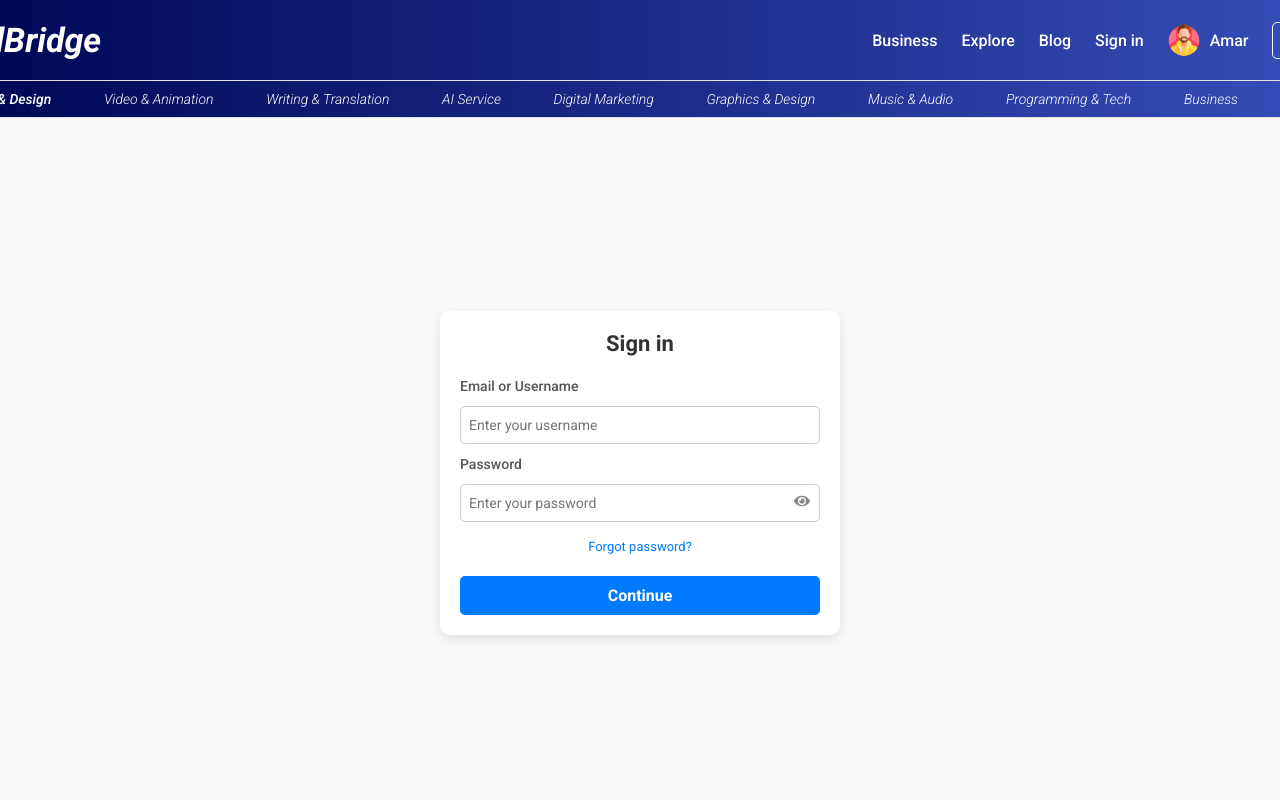
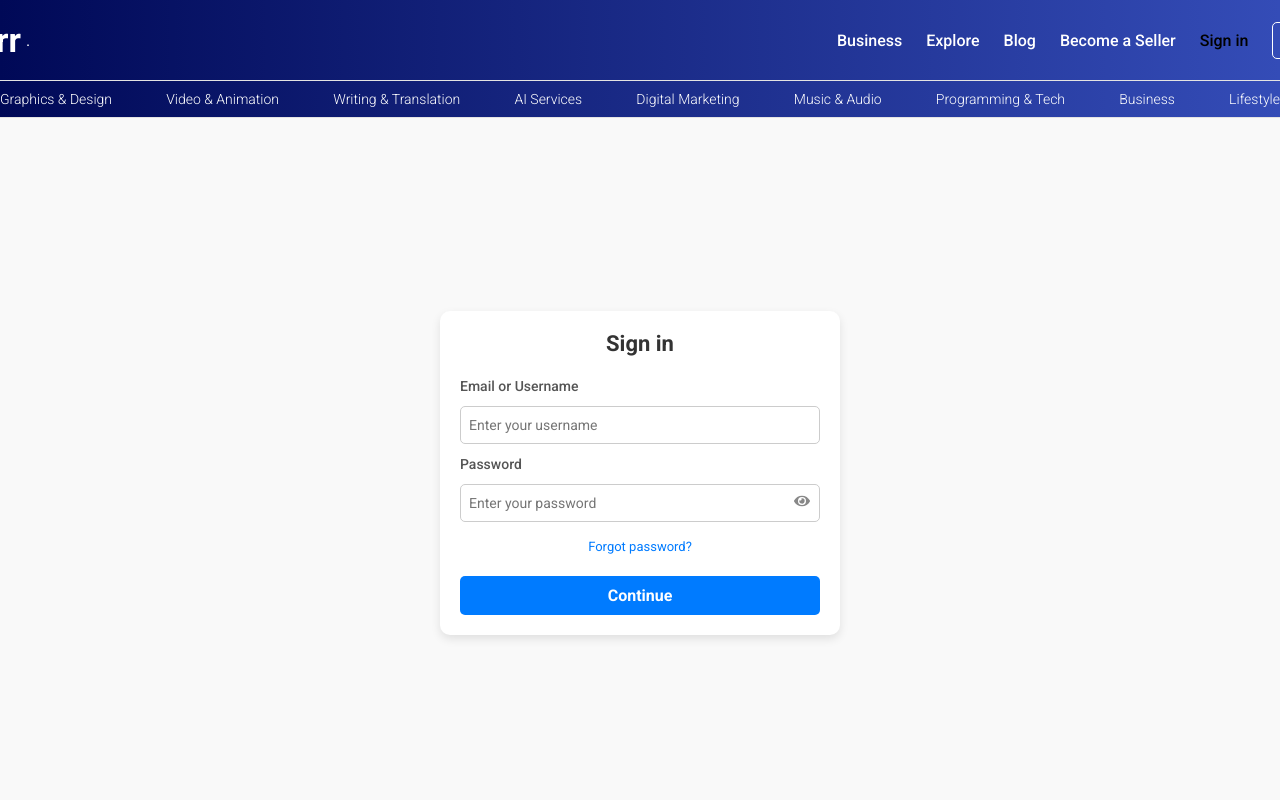
Before and after one commit to Amarnath-S02/SkillBridge, a React (Vite) app in the folder client/: page /login in a window 1280 px wide. Shown: the top 800 px of the page. Built offline with nearby package versions, Linux system fonts and the light colour scheme.

Commit message:
login and logout completed

```diff
--- a/client/package.json
+++ b/client/package.json
@@ -26,7 +26,7 @@
     "eslint": "^9.17.0",
     "eslint-plugin-react": "^7.37.2",
     "globals": "^15.14.0",
-    "vite": "^6.0.5"
+    "vite": "^6.0.11"
   },
   "resolutions": {
     "react": "^18.2.0",
--- a/client/src/components/navbar/Navbar.jsx
+++ b/client/src/components/navbar/Navbar.jsx
@@ -1,96 +1,128 @@
-import React, { useEffect, useState } from 'react'
-import { useLocation } from 'react-router-dom';
+import React, { useEffect, useState } from "react";
+import { Link, useLocation, useNavigate } from "react-router-dom";
+import newRequest from "../../utils/newRequest";
+import "./Navbar.scss";
 
-import { Link } from "react-router-dom";
-import "./Navbar.scss"
-const Navbar = () => {
-  const[active,setActive] = useState(false);
-  const[open,setOpen] = useState(false);
+function Navbar() {
+  const [active, setActive] = useState(false);
+  const [open, setOpen] = useState(false);
 
-  const{pathname}= useLocation()
+  const { pathname } = useLocation();
 
-  const isActive=()=>{
-    window.scrollY>0 ? setActive(true):setActive(false)
+  const isActive = () => {
+    window.scrollY > 0 ? setActive(true) : setActive(false);
+  };
+
+  useEffect(() => {
+    window.addEventListener("scroll", isActive);
+    return () => {
+      window.removeEventListener("scroll", isActive);
+    };
+  }, []);
+
+  const currentUser = JSON.parse(localStorage.getItem("currentUser"));
+
+  const navigate = useNavigate();
+
+  const handleLogout = async () => {
+    try {
+      await newRequest.post("/auth/logout");
+      localStorage.setItem("currentUser", null);
+      navigate("/");
+    } catch (err) {
+      console.log(err);
     }
-
-  useEffect(()=>{
-    window .addEventListener("scroll",isActive);
-    return ()=>{
-      window.removeEventListener("scroll",isActive);
-    }
-  },[]);
-
-  const currentUser={
-    id:1,
-    username:'Amar',
-    isSeller:true
-  }
+  };
 
   return (
-
-    <div className={active || pathname !=="/"? "navbar active":"navbar"}>
-      <div>
+    <div className={active || pathname !== "/" ? "navbar active" : "navbar"}>
       <div className="container">
         <div className="logo">
-            <Link to="/" className="link">
-             <span className='text'><i>SkillBridge</i></span>
+          <Link className="link" to="/">
+            <span className="text">fiverr</span>
           </Link>
-            <span className='dot'></span>
+          <span className="dot">.</span>
         </div>
         <div className="links">
-          <span >Business</span>
+          <span>Business</span>
           <span>Explore</span>
           <span>Blog</span>
-          <span >Sign in</span>
           {!currentUser?.isSeller && <span>Become a Seller</span>}
-          {!currentUser && <button>Join</button>}
-          {currentUser && (
-            <div className="user" onClick={()=>setOpen(!open)}>
-              <img src="./img/man2.png" alt="User profile" />
+          {currentUser ? (
+            <div className="user" onClick={() => setOpen(!open)}>
+              <img src={currentUser.img || "/img/noavatar.jpg"} alt="" />
               <span>{currentUser?.username}</span>
-             { open && <div className="options">
-                {currentUser?.isSeller&& (
+              {open && (
+                <div className="options">
+                  {currentUser.isSeller && (
                     <>
-                 <Link className="link" to="/mygigs">Services</Link>
-                 <Link className="link" to="/add">Add New Services</Link>
-
+                      <Link className="link" to="/mygigs">
+                        Services
+                      </Link>
+                      <Link className="link" to="/add">
+                        Add New   Services
+                      </Link>
                     </>
                   )}
-               <Link to="/orders" className="link">Orders</Link>
-              <Link to="/messages" className="link">Messages</Link>
-              <Link to="/logout" className="link">Logout</Link>
-              </div>}
+                  <Link className="link" to="/orders">
+                    Orders
+                  </Link>
+                  <Link className="link" to="/messages">
+                    Messages
+                  </Link>
+                  <Link className="link" onClick={handleLogout}>
+                    Logout
+                  </Link>
                 </div>
               )}
-
+            </div>
+          ) : (
+            <>
+              <Link to="/login" className="link">Sign in</Link>
+              <Link className="link" to="/register">
                 <button>Join</button>
-          </div>
-
-        </div>
-       { (active || pathname !=="/")&& (
-        <>
-          <hr/>
-          <div className="menu">
-          <Link className="link menulink" to="/"><i>Graphics & Design</i></Link>
-
-        <Link className="link" to="/video-and-animation"><i>Video & Animation</i></Link>
-        <Link className="link " to="/writing-and-translation"><i>Writing & Translation</i></Link>
-        <Link className="link " to="/ai-service"><i>AI Service </i></Link>
-        <Link className="link " to="/digital-marketing"><i>Digital Marketing</i> </Link>
-        <Link className="link " to="/"><i>Graphics & Design</i></Link>
-        <Link className="link " to="/music-and-audio"><i>Music & Audio</i></Link>
-        <Link className="link " to="/programming-and-tech"><i>Programming & Tech</i></Link>
-        <Link className="link " to="/business"><i>Business</i></Link>
-        <Link className="link " to="/lifestyle"><i>Lifestyle</i></Link>
-
-          </div>
-          <hr/>
+              </Link>
             </>
           )}
         </div>
-
+      </div>
+      {(active || pathname !== "/") && (
+        <>
+          <hr />
+          <div className="menu">
+            <Link className="link menuLink" to="/">
+              Graphics & Design
+            </Link>
+            <Link className="link menuLink" to="/">
+              Video & Animation
+            </Link>
+            <Link className="link menuLink" to="/">
+              Writing & Translation
+            </Link>
+            <Link className="link menuLink" to="/">
+              AI Services
+            </Link>
+            <Link className="link menuLink" to="/">
+              Digital Marketing
+            </Link>
+            <Link className="link menuLink" to="/">
+              Music & Audio
+            </Link>
+            <Link className="link menuLink" to="/">
+              Programming & Tech
+            </Link>
+            <Link className="link menuLink" to="/">
+              Business
+            </Link>
+            <Link className="link menuLink" to="/">
+              Lifestyle
+            </Link>
+          </div>
+          <hr />
+        </>
+      )}
     </div>
   );
-};
+}
 
-export default Navbar
+export default Navbar;
--- a/client/src/pages/home/Home.scss
+++ b/client/src/pages/home/Home.scss
@@ -35,7 +35,7 @@
             }
         }
         .container{
-            width: 1500px; /* Increased from 1400px */
+            width: 1400px; /* Increased from 1400px */
             display: flex;
             align-items: center;
             gap: 100px; /* Increased gap slightly */
--- a/client/src/pages/login/Login.jsx
+++ b/client/src/pages/login/Login.jsx
@@ -1,26 +1,28 @@
 import React, { useState } from "react";
-import { FaEye, FaEyeSlash } from "react-icons/fa"; // Eye icons
-import "./Login.scss"; // Import SCSS file
-import axios from "axios";
+import { FaEye, FaEyeSlash } from "react-icons/fa";
+import "./Login.scss";
 import { useNavigate } from "react-router-dom";
+import newRequest from "../../utils/newRequest";
 
 function Login() {
   const [username, setUsername] = useState("");
   const [password, setPassword] = useState("");
   const [showPassword, setShowPassword] = useState(false);
+  const [error, setError] = useState(null); // Added error state
 
   const navigate = useNavigate();
 
   const handleSubmit = async (e) => {
     e.preventDefault();
     try {
-      const res = await axios.post("http://localhost:3000/api/auth/login", {
+      const res = await newRequest.post("/auth/login", {
         username,
         password,
       });
-      console.log(res.data);
+      localStorage.setItem("currentUser", JSON.stringify(res.data));
+      navigate("/");
     } catch (err) {
-      console.log(err);
+      setError(err.response?.data || "Something went wrong");
     }
   };
 
@@ -36,6 +38,7 @@ function Login() {
             placeholder="Enter your username"
             value={username}
             onChange={(e) => setUsername(e.target.value)}
+            required
           />
         </div>
 
@@ -46,15 +49,18 @@ function Login() {
             placeholder="Enter your password"
             value={password}
             onChange={(e) => setPassword(e.target.value)}
+            required
           />
           <span className="eye-icon" onClick={() => setShowPassword(!showPassword)}>
             {showPassword ? <FaEyeSlash /> : <FaEye />}
           </span>
         </div>
 
-        <a href="#">Forgot password?</a>
+        <a href="/forgot-password">Forgot password?</a>
 
         <button type="submit">Continue</button>
+
+        {error && <p className="error">{error}</p>}
       </form>
     </div>
   );
--- /dev/null
+++ b/client/src/utils/newRequest.js
@@ -0,0 +1,8 @@
+import axios from "axios";
+
+const newRequest=axios.create({
+     baseURL:"http://localhost:3000/api/",
+     withCredentials:true,
+})
+
+export default newRequest;
```
Also changed, not shown: 1 other file (tests, documents, lock files or other folders). Lines whose indentation alone changed are shown as unchanged.
